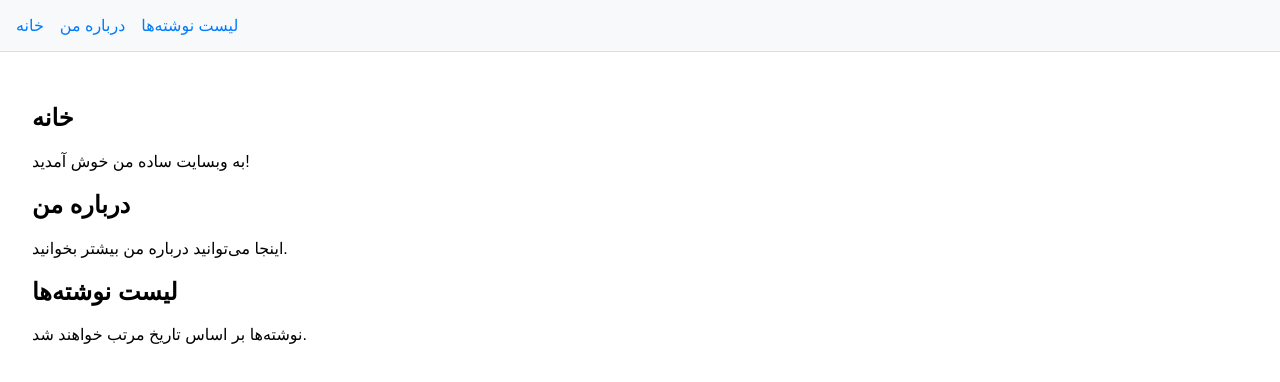
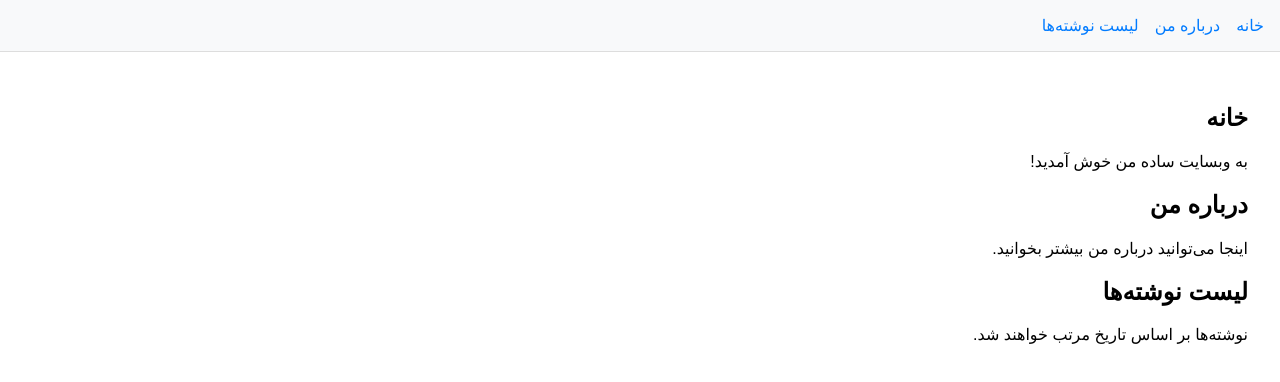
Before and after one commit to Erfan2721/abri, a plain HTML site: page index.html in a window 1280 px wide. Drawn offline with Linux system fonts and the light colour scheme.

Commit message:
Update index.html

```diff
--- a/index.html
+++ b/index.html
@@ -19,6 +19,7 @@
         nav {
             display: flex;
             gap: 1rem;
+            direction: rtl;
         }
         nav a {
             text-decoration: none;
@@ -29,6 +30,10 @@
         }
         main {
             padding: 2rem;
+        }
+        section {
+            direction: rtl;
+            text-align: right;
         }
     </style>
 </head>
```
